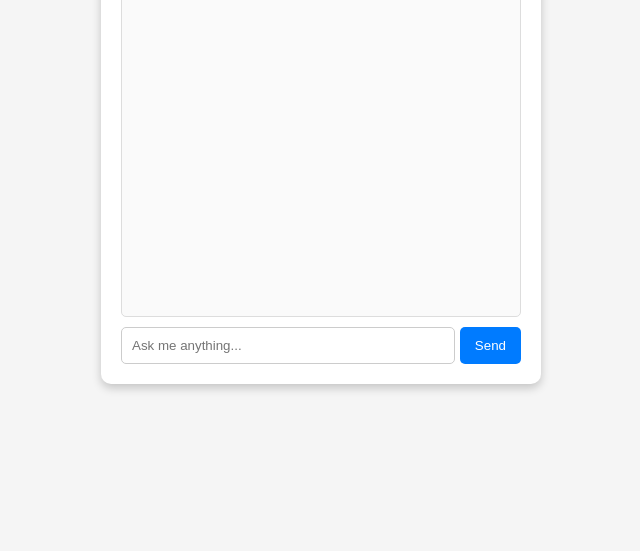
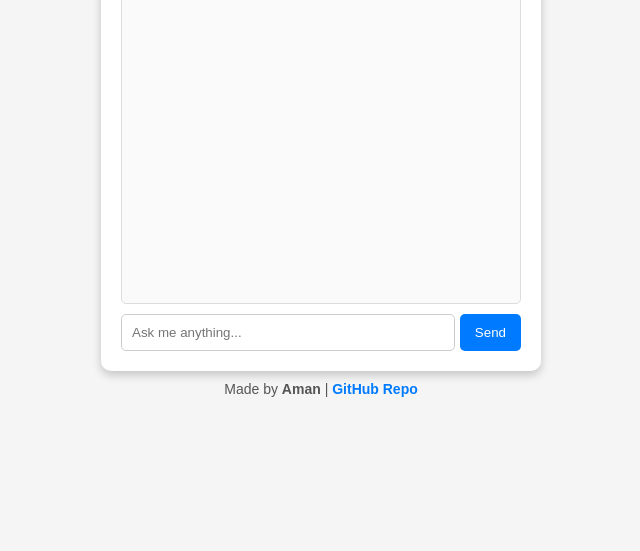
Before and after one commit to amanraj65/Ai_customer_support, a plain HTML site: page index.html in a window 1280 px wide. Shown: the part 249-800 px from the top of the page, without its empty margins (319-959 px from the left). Drawn offline with Linux system fonts and the light colour scheme.

Commit message:
added footer

```diff
--- a/index.html
+++ b/index.html
@@ -17,6 +17,12 @@
             <button onclick="getResponse()">Send</button>
         </div>
     </div>
+
+    <!-- Footer -->
+    <footer>
+        Made by <b>Aman</b> | <a href="https://github.com/amanraj65/Ai_customer_support" target="_blank">GitHub Repo</a>
+    </footer>
+
     <script src="script.js"></script>
 </body>
 </html>
--- a/styles.css
+++ b/styles.css
@@ -2,6 +2,7 @@ body {
     font-family: 'Arial', sans-serif;
     background-color: #f5f5f5;
     display: flex;
+    flex-direction: column;
     justify-content: center;
     align-items: center;
     height: 100vh;
@@ -82,3 +83,21 @@ button {
 button:hover {
     background: #0056b3;
 }
+
+/* Footer Styling */
+footer {
+    margin-top: 10px;
+    text-align: center;
+    font-size: 14px;
+    color: #555;
+}
+
+footer a {
+    color: #007bff;
+    text-decoration: none;
+    font-weight: bold;
+}
+
+footer a:hover {
+    text-decoration: underline;
+}
```
